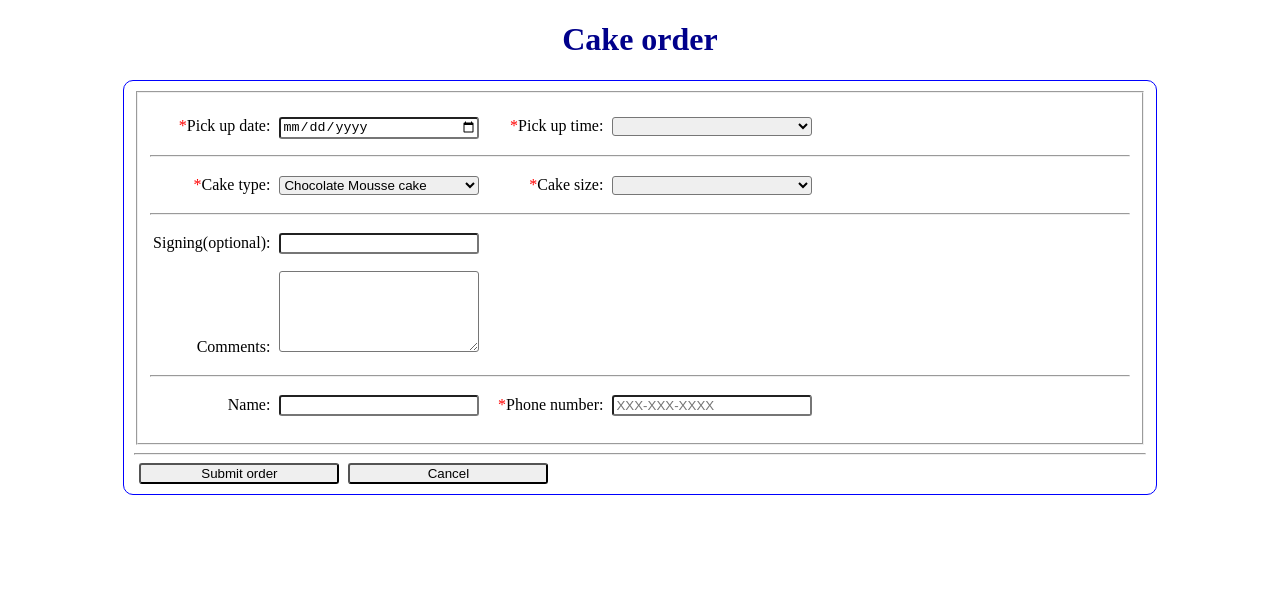
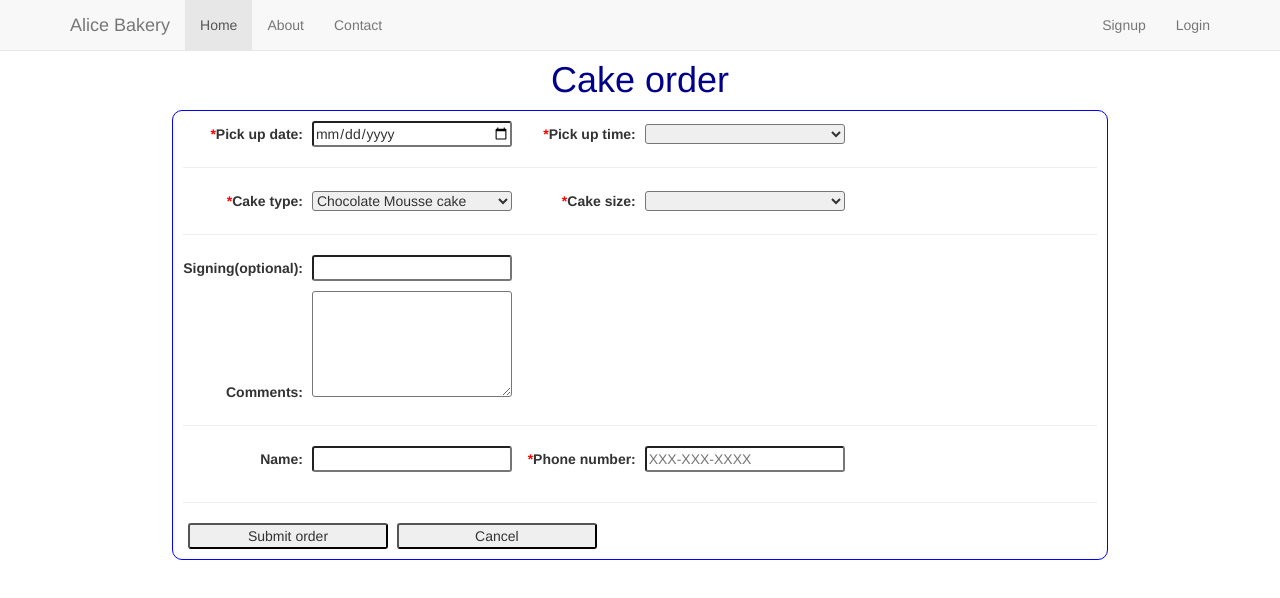
Before and after one commit to OlgaDiakonova/Cake_orders, a plain HTML site: page order_form.html in a window 1280 px wide. Drawn offline with nearby package versions, Linux system fonts and the light colour scheme.

Commit message:
Add bootstrap to order form

```diff
--- a/order_form.html
+++ b/order_form.html
@@ -4,17 +4,47 @@
     <meta charset="utf-8" />
     <title>Order form</title>
     <script src="js/order.js"></script>
+    <link rel="stylesheet" type="text/css" href="https://maxcdn.bootstrapcdn.com/bootstrap/3.3.5/css/bootstrap.min.css">
+
     <link rel="stylesheet" type="text/css" href="main.css">
 
 </head>
 <body>
-    <h1>Cake order</h1>
+
+    <nav class="navbar navbar-default navbar-fixed-top">
+        <div class="container">
+            <div class="navbar-header">
+                <button type="button" class="navbar-toggle collapsed" data-toggle="collapse" data-target="#navbar" aria-expanded="false" aria-controls="navbar">
+                    <span class="sr-only">Toggle navigation</span>
+                    <span class="icon-bar"></span>
+                    <span class="icon-bar"></span>
+                    <span class="icon-bar"></span>
+                </button>
+                <a class="navbar-brand" href="#">Alice Bakery</a>
+            </div>
+            <div id="navbar" class="collapse navbar-collapse">
+                <ul class="nav navbar-nav">
+                    <li class="active"><a href="#">Home</a></li>
+                    <li><a href="#about">About</a></li>
+                    <li><a href="#contact">Contact</a></li>
+                </ul>
+                <ul class="nav navbar-nav navbar-right">
+                    <li><a href="#">Signup  <i class="fa fa-user-plus"></i></a></li>
+                    <li><a href="#about">Login  <i class="fa fa-user"></i></a></li>
+                </ul>
+            </div>
+        </div>
+    </nav>
+
+    <div class="container" style="margin-top: 40px; ">
+        <div class="row">
+            <h1 style="text-align:center">Cake order</h1>
             <div class="main">
                 <form method="post" action="https://httpbin.org/post" onsubmit="return formValidation();" onreset="clearErrors();">
                     <fieldset>
                         <p>
                             <label><span style="color: red">*</span>Pick up date:</label>
-                    <input type="date" data-date-inline-picker="true" name="date" id="date" autocomplete="off" onclick="setData()" onchange="setTime()"/>
+                            <input type="date" data-date-inline-picker="true" name="date" id="date" autocomplete="off" onclick="setData()" onchange="setTime()" />
 
                             <label><span style="color: red">*</span>Pick up time:</label>
                             <select id="date_time" name="time" required></select>
@@ -23,12 +53,10 @@
                         <hr />
                         <p>
                             <label><span style="color: red">*</span>Cake type: </label>
-                    <select name="cake_type" id="cakes" autocomplete="off" onchange="fillSizes()" required>
-                    </select>
+                            <select name="cake_type" id="cakes" autocomplete="off" onchange="fillSizes()" required></select>
 
                             <label><span style="color: red">*</span>Cake size: </label>
-                    <select name="cake_size" id="sizes" autocomplete="off" required>
-                    </select>
+                            <select name="cake_size" id="sizes" autocomplete="off" required></select>
                         </p>
 
                         <hr />
@@ -38,7 +66,7 @@
                         </p>
                         <p>
                             <label>Comments: </label>
-                    <textarea name="comments" rows="5" ></textarea>
+                            <textarea name="comments" rows="5"></textarea>
 
                         </p>
                         <hr />
@@ -50,7 +78,7 @@
                         </p>
                     </fieldset>
                     <hr />
-            <span >
+                    <span>
                         <input class="buttons" type="submit" value="Submit order" />
                         <input class="buttons" type="reset" value="Cancel" />
                     </span>
@@ -58,5 +86,7 @@
                 </form>
 
             </div>
+        </div>
+        </div>
 </body>
 </html>
```
Lines whose indentation alone changed are shown as unchanged.
